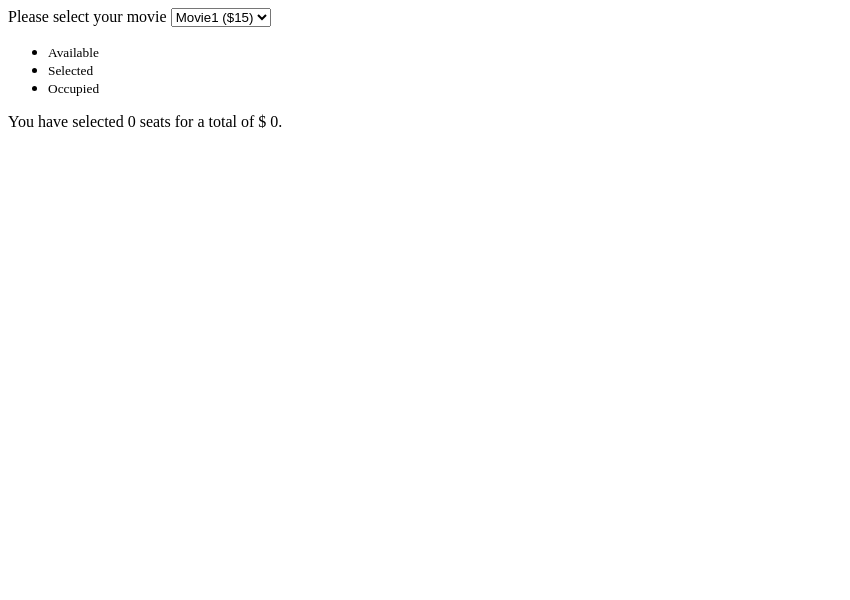
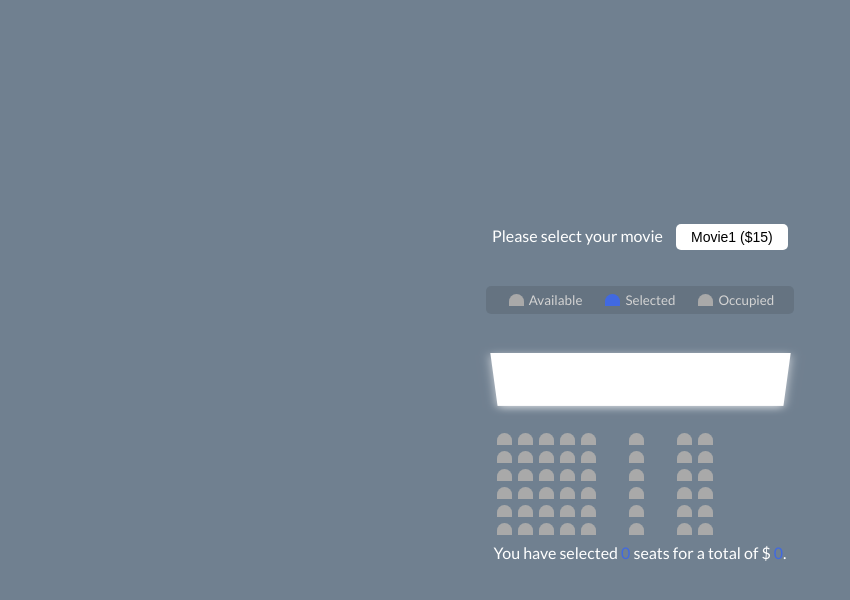
Before and after one commit to Faisalsaeed15523/JavaScript_Faisal, a plain HTML site: page Project02/Index.html in a window 1280 px wide. Shown: the whole page, without its empty margins (0-850 px from the left). Drawn offline with Linux system fonts and the light colour scheme.

Commit message:
corected style sheet ref.
rel = styleSheet not stylesheet
created style file

```diff
--- a/Project02/Index.html
+++ b/Project02/Index.html
@@ -3,7 +3,7 @@
 <head>
     <meta charset="UTF-8">
     <meta name="viewport" content="width=device-width, initial-scale=1.0">
-    <link rel="stlyesheet" href="Style.css">
+    <link rel="StyleSheet" href="Style.css">
     <title>Seat Selection</title>
 </head>
 <body>
--- a/Project02/Style.css
+++ b/Project02/Style.css
@@ -0,0 +1,125 @@
+@import url('https://fonts.googleapis.com/css2?family=Lato&display=swap');
+*{
+    box-sizing: border-box;
+}
+
+body {
+    background-color: slategray;
+    display: flex;
+    flex-direction: column;
+    color: white;
+    align-items: center;
+    justify-content: center;
+    height: 100vh;
+    font-family: 'lato' , sans-serif;
+    margin: 0;
+}
+
+.movie-container {
+
+    margin: 20px 0;
+}
+
+.movie-container select {
+
+    background-color: white;
+    border: 0;
+    border-radius: 5px;
+    font-size: 14px;
+    margin-left: 10px;
+    padding: 5px 15px 5px 15px;
+    appearance: none;
+    -moz-appearance: none;
+    -webkit-appearance:none ;
+}
+
+.seat {
+    background-color: darkgray;
+    height: 12px;
+    width: 15px;
+    margin: 3px;
+    border-top-left-radius: 10px;
+    border-top-right-radius: 10px;
+    padding-left: 10px;
+
+}
+ .row {
+     display: flex;
+ }
+
+ .seat.selected {
+     background-color: royalblue;
+
+ }
+
+.seat.occupied seat {
+      background-color: white;
+ }
+.seat:nth-last-of-type(3) {
+    margin-right: 30px;
+}
+
+.seat:nth-last-of-type(3){
+    margin-left: 30px;
+}
+
+.seat:not(.occupied):hover {
+    cursor: pointer;
+    transform: scale(1.2);
+
+}
+
+.container {
+
+    perspective: 1000px;
+    margin-bottom: 30px;
+}
+
+.legend {
+
+    background-color: rgba(0,0,0, .1);
+    padding: 5px 10px;
+    border-radius: 5px;
+    color: lightgray;
+    list-style-type: none;
+    display: flex;
+    justify-content: space-between;
+}
+
+.legend li {
+    display: flex;
+    align-items: center;
+    justify-content: center;
+    margin: 0px 10px;
+
+}
+
+.screen {
+
+    background-color: white;
+    height: 70px;
+    width: 100%;
+    margin: 15px 0px;
+    transform: rotateX(-45deg);
+    box-shadow: 0 3px 10px rgba(255, 255, 255, .7);
+
+}
+
+.legend li small {
+    margin-left: 2px;
+}
+.legend .seat:not(.occupied):hover{
+
+    cursor: default;
+    transform: scale(1);
+}
+
+p.text {
+
+    margin: 5px 0;
+
+}
+ p.text span {
+
+    color: royalblue;
+ }
```
